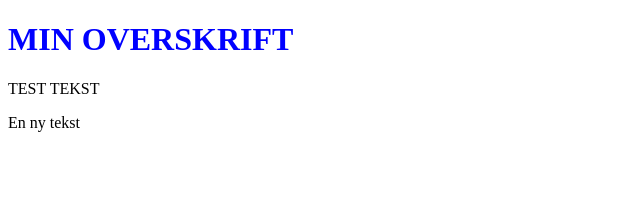
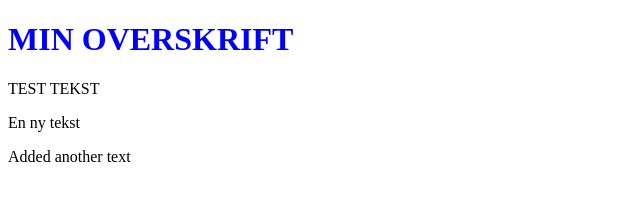
Before and after one commit to Webdesignfreddy/git-test, a plain HTML site: page index.html in a window 1280 px wide. Shown: the whole page, without its empty margins (0-640 px from the left). Drawn offline with Linux system fonts and the light colour scheme.

Commit message:
added another text

```diff
--- a/index.html
+++ b/index.html
@@ -11,5 +11,6 @@
     <h1>MIN OVERSKRIFT</h1>
     <p>TEST TEKST</p>
     <p>En ny tekst</p>
+    <p>Added another text</p>
 </body>
 </html>
```
